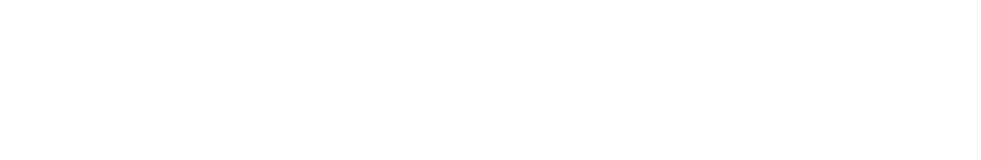
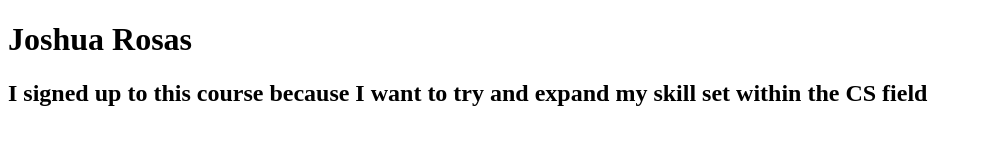
Before and after one commit to csc473-spring23/assignment1-JRosas, a website: page index.html in a window 1280 px wide. Shown: the whole page, without its empty margins (0-981 px from the left). Drawn offline with Linux system fonts and the light colour scheme.

Commit message:
Update index.html

```diff
--- a/index.html
+++ b/index.html
@@ -5,5 +5,7 @@
     <meta name="viewport" content="width=device-width,initial-scale=1" />
     <meta name="description" content="" />
   </head>
+  <h1>Joshua Rosas</h1>
+  <h2>I signed up to this course because I want to try and expand my skill set within the CS field</h2>
   <body></body>
 </html>
```
